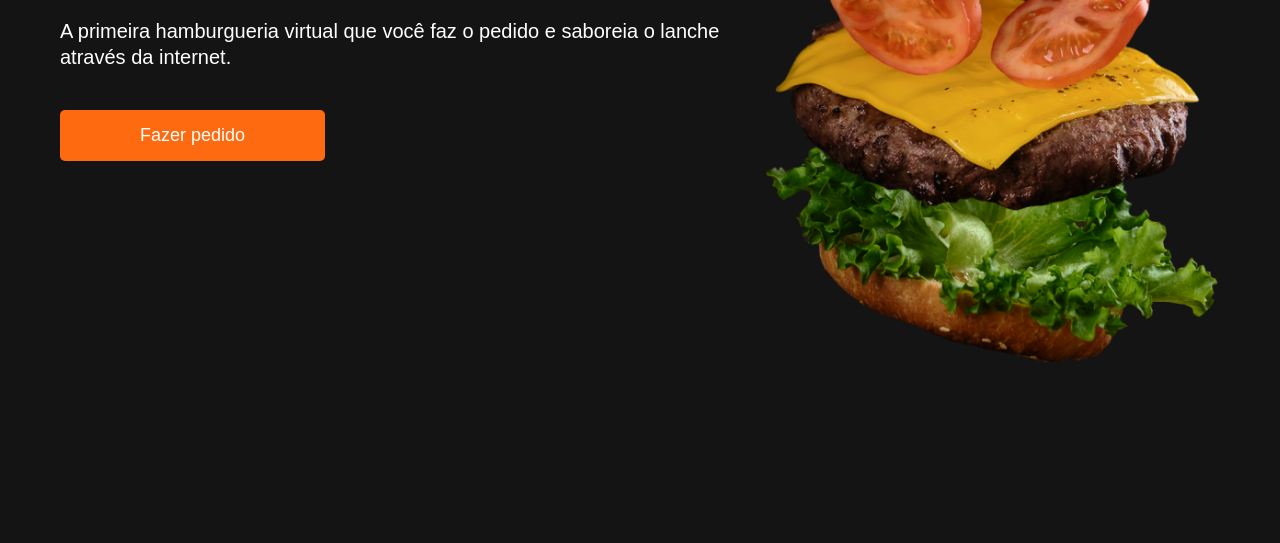
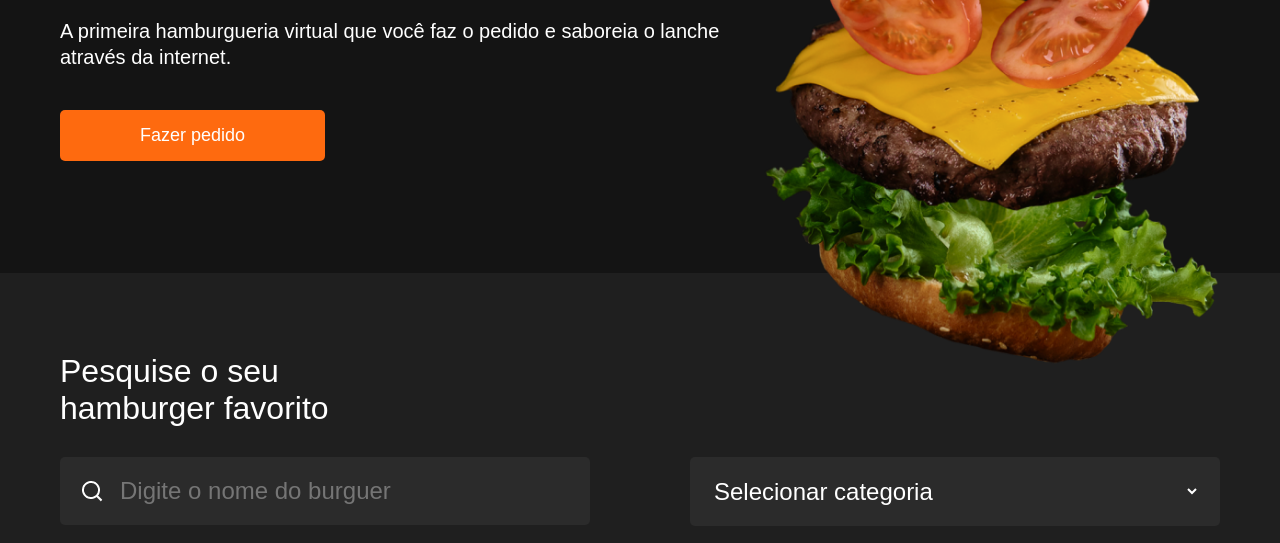
Before and after one commit to fernando-fix/b7web-html-css-burguer, a plain HTML site: page index.html in a window 1280 px wide. Shown: the part 375-918 px from the top of the page. Before the commit the page ends 800 px from the top, so only its background shows below. Drawn offline with Linux system fonts and the light colour scheme; a web font is replaced by a local one.

Commit message:
Criando a busca

```diff
--- a/assets/css/style.css
+++ b/assets/css/style.css
@@ -151,6 +151,56 @@ header .menu-icon div {
     opacity: 0.8;
 }
 
+/* SEARCH */
+
+.search {
+    background-color: #1f1f1f;
+    padding: 80px 0;
+    margin-top: -100px;
+}
+
+.search .title {
+    font-size: 32px;
+    font-weight: 500;
+}
+
+.search .sides {
+    display: flex;
+    margin-top: 30px;
+    gap: 100px;
+}
+
+.search .leftside,
+.search .rightside {
+    flex: 1;
+}
+
+.search input,
+.search select {
+    width: 100%;
+    background-color: #2b2b2b;
+    color: #ffffff;
+    font-size: 24px;
+    outline: none;
+    padding: 20px;
+    border: 0;
+    border-radius: 5px;
+}
+
+.search input {
+    background-image: url(../img/searchIcon.png);
+    background-repeat: no-repeat;
+    background-position: 20px center;
+    padding-left: 60px;
+}
+
+.search select {
+    border-right: 20px solid transparent;
+
+}
+
+
+
 /* RESPOSIVE */
 
 @media (max-width: 820px) {
@@ -183,4 +233,17 @@ header .menu-icon div {
         font-size: 44px;
 
     }
+
+    .search {
+        padding-bottom: 30px;
+    }
+
+    .search .title {
+        text-align: center;
+    }
+
+    .search .sides {
+        flex-direction: column;
+        gap: 10px;
+    }
 }
--- a/index.html
+++ b/index.html
@@ -45,6 +45,27 @@
             </div>
         </div>
     </section>
+    <section class="search">
+        <div class="container">
+            <div class="title">
+                Pesquise o seu <br>
+                hamburger favorito
+            </div>
+            <div class="sides">
+                <div class="leftside">
+                    <input type="search" placeholder="Digite o nome do burguer">
+                </div>
+                <div class="rightside">
+                    <select>
+                        <option value="">Selecionar categoria</option>
+                        <option value="burguers">Burguers</option>
+                        <option value="pizza">Pizza</option>
+                        <option value="kids">Kids</option>
+                    </select>
+                </div>
+            </div>
+        </div>
+    </section>
 
     <script src="./assets/js/script.js"></script>
 </body>
```
